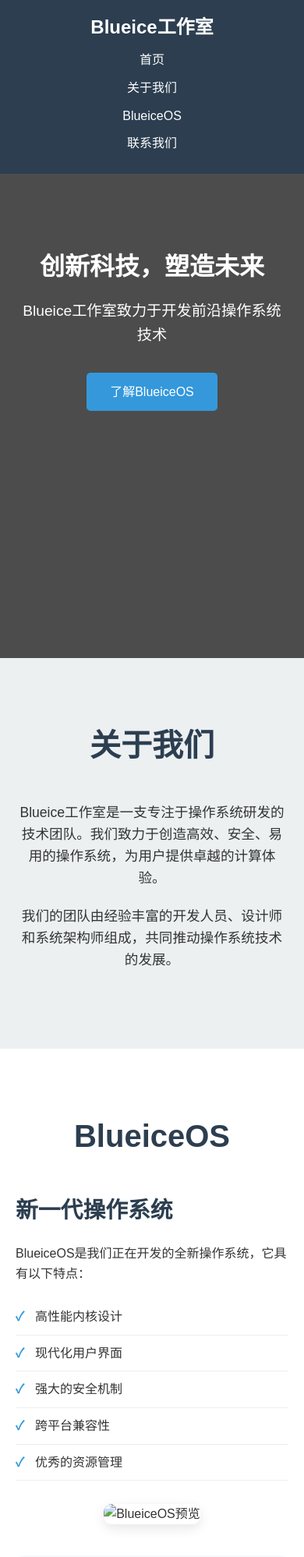
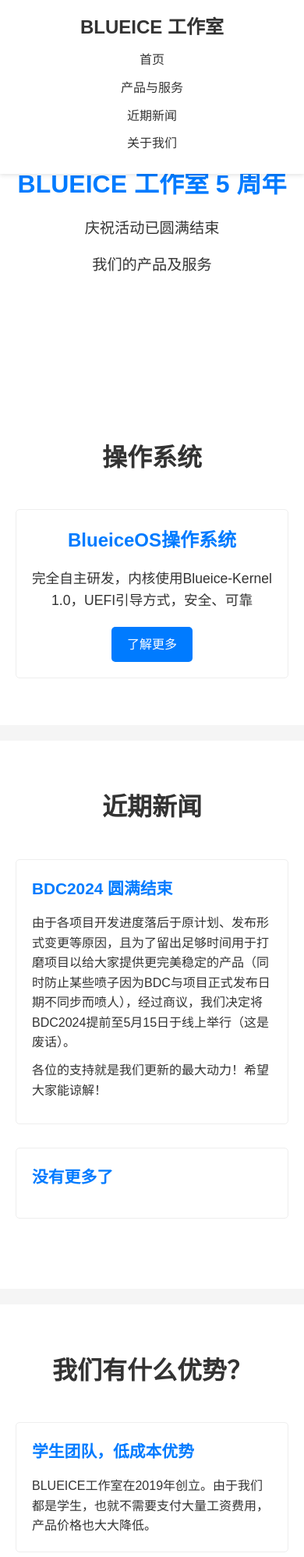
Before and after one commit to SYSTEM-WIN-ZDY/blueice, a plain HTML site: page index.html in a window 390 px wide. Shown: the top 1997 px of the page at 78% size. Drawn offline with Linux system fonts and the light colour scheme.

Commit message:
Redesign website with style similar to xingjisoft.top

```diff
--- a/css/style.css
+++ b/css/style.css
@@ -9,6 +9,7 @@ body {
     font-family: 'Microsoft YaHei', Arial, sans-serif;
     line-height: 1.6;
     color: #333;
+    background-color: #f5f5f5;
 }
 
 .container {
@@ -19,8 +20,8 @@ body {
 
 /* 头部样式 */
 header {
-    background-color: #2c3e50;
-    color: white;
+    background-color: #fff;
+    box-shadow: 0 2px 5px rgba(0,0,0,0.1);
     padding: 1rem 0;
     position: fixed;
     width: 100%;
@@ -32,6 +33,7 @@ header {
     float: left;
     font-size: 1.5rem;
     font-weight: bold;
+    color: #333;
 }
 
 nav {
@@ -48,188 +50,160 @@ nav ul li {
 }
 
 nav ul li a {
-    color: white;
+    color: #333;
     text-decoration: none;
     transition: color 0.3s;
+    font-weight: 500;
 }
 
 nav ul li a:hover {
-    color: #3498db;
+    color: #007bff;
 }
 
 /* 英雄区域样式 */
 .hero {
-    background: linear-gradient(rgba(0, 0, 0, 0.7), rgba(0, 0, 0, 0.7)), url('../images/hero-bg.jpg');
-    background-size: cover;
-    background-position: center;
-    height: 100vh;
+    background-color: #fff;
+    height: 60vh;
     display: flex;
     align-items: center;
     text-align: center;
-    color: white;
+    color: #333;
+    margin-top: 80px;
 }
 
 .hero h2 {
-    font-size: 3rem;
+    font-size: 2.5rem;
     margin-bottom: 1rem;
+    color: #007bff;
 }
 
 .hero p {
     font-size: 1.2rem;
-    margin-bottom: 2rem;
+    margin-bottom: 1rem;
 }
 
-.btn {
-    display: inline-block;
-    background-color: #3498db;
-    color: white;
-    padding: 12px 30px;
-    border-radius: 5px;
-    text-decoration: none;
-    transition: background-color 0.3s;
+/* 产品与服务样式 */
+.products {
+    padding: 60px 0;
+    background-color: #fff;
+    margin-bottom: 20px;
 }
 
-.btn:hover {
-    background-color: #2980b9;
+.products h2 {
+    text-align: center;
+    margin-bottom: 40px;
+    font-size: 2rem;
+    color: #333;
+}
+
+.product-item {
+    max-width: 800px;
+    margin: 0 auto;
+    padding: 20px;
+    border: 1px solid #eee;
+    border-radius: 5px;
+    text-align: center;
+}
+
+.product-item h3 {
+    font-size: 1.5rem;
+    margin-bottom: 15px;
+    color: #007bff;
+}
+
+.product-item p {
+    margin-bottom: 20px;
+    font-size: 1.1rem;
+}
+
+/* 新闻样式 */
+.news {
+    padding: 60px 0;
+    background-color: #fff;
+    margin-bottom: 20px;
+}
+
+.news h2 {
+    text-align: center;
+    margin-bottom: 40px;
+    font-size: 2rem;
+    color: #333;
+}
+
+.news-item {
+    max-width: 800px;
+    margin: 0 auto 30px;
+    padding: 20px;
+    border: 1px solid #eee;
+    border-radius: 5px;
+}
+
+.news-item h3 {
+    font-size: 1.3rem;
+    margin-bottom: 15px;
+    color: #007bff;
+}
+
+.news-item p {
+    margin-bottom: 10px;
+    font-size: 1rem;
 }
 
 /* 关于我们样式 */
 .about {
-    padding: 80px 0;
-    background-color: #ecf0f1;
+    padding: 60px 0;
+    background-color: #fff;
 }
 
-.about h2, .blueiceos h2, .contact h2 {
+.about h2 {
     text-align: center;
     margin-bottom: 40px;
-    font-size: 2.5rem;
-    color: #2c3e50;
+    font-size: 2rem;
+    color: #333;
 }
 
-.about p {
-    text-align: center;
+.advantage {
     max-width: 800px;
-    margin: 0 auto 20px;
-    font-size: 1.1rem;
+    margin: 0 auto 30px;
+    padding: 20px;
+    border: 1px solid #eee;
+    border-radius: 5px;
 }
 
-/* BlueiceOS样式 */
-.blueiceos {
-    padding: 80px 0;
+.advantage h3 {
+    font-size: 1.3rem;
+    margin-bottom: 15px;
+    color: #007bff;
 }
 
-.os-info {
-    display: flex;
-    align-items: center;
-    margin-bottom: 40px;
+.advantage p {
+    font-size: 1rem;
 }
 
-.os-description {
-    flex: 1;
-    padding-right: 30px;
+/* 按钮样式 */
+.btn {
+    display: inline-block;
+    background-color: #007bff;
+    color: white;
+    padding: 10px 20px;
+    border-radius: 5px;
+    text-decoration: none;
+    transition: background-color 0.3s;
+    border: none;
+    cursor: pointer;
 }
 
-.os-description h3 {
-    font-size: 1.8rem;
-    margin-bottom: 20px;
-    color: #2c3e50;
-}
-
-.os-description ul {
-    list-style: none;
-    margin-top: 20px;
-}
-
-.os-description ul li {
-    padding: 10px 0;
-    border-bottom: 1px solid #eee;
-    position: relative;
-    padding-left: 25px;
-}
-
-.os-description ul li:before {
-    content: "✓";
-    color: #3498db;
-    position: absolute;
-    left: 0;
-    font-weight: bold;
-}
-
-.os-image {
-    flex: 1;
-    text-align: center;
-}
-
-.os-image img {
-    max-width: 100%;
-    border-radius: 10px;
-    box-shadow: 0 5px 15px rgba(0,0,0,0.1);
-}
-
-.development-status {
-    background-color: #f8f9fa;
-    padding: 30px;
-    border-radius: 10px;
-    text-align: center;
-}
-
-.development-status h3 {
-    margin-bottom: 20px;
-    color: #2c3e50;
-}
-
-.progress-bar {
-    background-color: #ddd;
-    height: 30px;
-    border-radius: 15px;
-    overflow: hidden;
-    margin: 20px 0;
-}
-
-.progress {
-    background: linear-gradient(to right, #3498db, #2ecc71);
-    height: 100%;
-    display: flex;
-    align-items: center;
-    justify-content: center;
-    color: white;
-    font-weight: bold;
-    border-radius: 15px;
-}
-
-/* 联系我们样式 */
-.contact {
-    padding: 80px 0;
-    background-color: #ecf0f1;
-}
-
-.contact ul {
-    list-style: none;
-    max-width: 600px;
-    margin: 0 auto;
-}
-
-.contact ul li {
-    padding: 15px 0;
-    border-bottom: 1px solid #ddd;
-    font-size: 1.1rem;
-}
-
-.contact ul li a {
-    color: #3498db;
-    text-decoration: none;
-}
-
-.contact ul li a:hover {
-    text-decoration: underline;
+.btn:hover {
+    background-color: #0056b3;
 }
 
 /* 底部样式 */
 footer {
-    background-color: #2c3e50;
-    color: white;
+    background-color: #fff;
+    color: #333;
     text-align: center;
     padding: 20px 0;
+    border-top: 1px solid #eee;
 }
 
 /* 响应式设计 */
@@ -254,12 +228,7 @@ footer {
         font-size: 2rem;
     }
 
-    .os-info {
-        flex-direction: column;
-    }
-
-    .os-description {
-        padding-right: 0;
-        margin-bottom: 30px;
+    .hero {
+        height: 50vh;
     }
 }
--- a/index.html
+++ b/index.html
@@ -3,19 +3,19 @@
 <head>
     <meta charset="UTF-8">
     <meta name="viewport" content="width=device-width, initial-scale=1.0">
-    <title>Blueice工作室 - BlueiceOS</title>
+    <title>Blueice工作室 | BLUEICE Studio</title>
     <link rel="stylesheet" href="css/style.css">
 </head>
 <body>
     <header>
         <div class="container">
-            <h1 class="logo">Blueice工作室</h1>
+            <h1 class="logo">BLUEICE 工作室</h1>
             <nav>
                 <ul>
                     <li><a href="#home">首页</a></li>
+                    <li><a href="#products">产品与服务</a></li>
+                    <li><a href="#news">近期新闻</a></li>
                     <li><a href="#about">关于我们</a></li>
-                    <li><a href="#blueiceos">BlueiceOS</a></li>
-                    <li><a href="#contact">联系我们</a></li>
                 </ul>
             </nav>
         </div>
@@ -23,63 +23,58 @@
 
     <section id="home" class="hero">
         <div class="container">
-            <h2>创新科技，塑造未来</h2>
-            <p>Blueice工作室致力于开发前沿操作系统技术</p>
-            <a href="#blueiceos" class="btn">了解BlueiceOS</a>
+            <h2>BLUEICE 工作室 5 周年</h2>
+            <p>庆祝活动已圆满结束</p>
+            <p>我们的产品及服务</p>
+        </div>
+    </section>
+
+    <section id="products" class="products">
+        <div class="container">
+            <h2>操作系统</h2>
+            <div class="product-item">
+                <h3>BlueiceOS操作系统</h3>
+                <p>完全自主研发，内核使用Blueice-Kernel 1.0，UEFI引导方式，安全、可靠</p>
+                <a href="#" class="btn">了解更多</a>
+            </div>
+        </div>
+    </section>
+
+    <section id="news" class="news">
+        <div class="container">
+            <h2>近期新闻</h2>
+            <div class="news-item">
+                <h3>BDC2024 圆满结束</h3>
+                <p>由于各项目开发进度落后于原计划、发布形式变更等原因，且为了留出足够时间用于打磨项目以给大家提供更完美稳定的产品（同时防止某些喷子因为BDC与项目正式发布日期不同步而喷人），经过商议，我们决定将BDC2024提前至5月15日于线上举行（这是废话）。</p>
+                <p>各位的支持就是我们更新的最大动力！希望大家能谅解！</p>
+            </div>
+            <div class="news-item">
+                <h3>没有更多了</h3>
+            </div>
         </div>
     </section>
 
     <section id="about" class="about">
         <div class="container">
-            <h2>关于我们</h2>
-            <p>Blueice工作室是一支专注于操作系统研发的技术团队。我们致力于创造高效、安全、易用的操作系统，为用户提供卓越的计算体验。</p>
-            <p>我们的团队由经验丰富的开发人员、设计师和系统架构师组成，共同推动操作系统技术的发展。</p>
-        </div>
-    </section>
-
-    <section id="blueiceos" class="blueiceos">
-        <div class="container">
-            <h2>BlueiceOS</h2>
-            <div class="os-info">
-                <div class="os-description">
-                    <h3>新一代操作系统</h3>
-                    <p>BlueiceOS是我们正在开发的全新操作系统，它具有以下特点：</p>
-                    <ul>
-                        <li>高性能内核设计</li>
-                        <li>现代化用户界面</li>
-                        <li>强大的安全机制</li>
-                        <li>跨平台兼容性</li>
-                        <li>优秀的资源管理</li>
-                    </ul>
-                </div>
-                <div class="os-image">
-                    <img src="images/os-preview.png" alt="BlueiceOS预览">
-                </div>
+            <h2>我们有什么优势？</h2>
+            <div class="advantage">
+                <h3>学生团队，低成本优势</h3>
+                <p>BLUEICE工作室在2019年创立。由于我们都是学生，也就不需要支付大量工资费用，产品价格也大大降低。</p>
             </div>
-            <div class="development-status">
-                <h3>开发状态</h3>
-                <p>目前BlueiceOS正处于积极开发阶段，我们正在不断完善系统功能和用户体验。</p>
-                <div class="progress-bar">
-                    <div class="progress" style="width: 65%">65%</div>
-                </div>
+            <div class="advantage">
+                <h3>品质保证</h3>
+                <p>在价格降低的同时，品质也不输大厂。我们保证我们的产品即便是免费的，也校验过每一项功能。即便我们没有校验出所有的问题，也会第一时间受理并修复任何人的报告。</p>
             </div>
-        </div>
-    </section>
-
-    <section id="contact" class="contact">
-        <div class="container">
-            <h2>联系我们</h2>
-            <p>如果您对我们的项目感兴趣或有任何问题，请通过以下方式联系我们：</p>
-            <ul>
-                <li>GitHub: <a href="https://github.com/SYSTEM-WIN-ZDY/blueice">SYSTEM-WIN-ZDY/blueice</a></li>
-                <li>邮箱: contact@blueice.dev</li>
-            </ul>
+            <div class="advantage">
+                <h3>技术创新</h3>
+                <p>我们的技术也堪比大厂，例如我们发明的BRMU锁存器速度高达320Gbps！双通道更是高达640Tbps！遥遥领先DDR5！</p>
+            </div>
         </div>
     </section>
 
     <footer>
         <div class="container">
-            <p>&copy; 2023 Blueice工作室. 保留所有权利.</p>
+            <p>&copy; 2024 BLUEICE工作室. 保留所有权利.</p>
         </div>
     </footer>
 </body>
```
Also changed, not shown: images/logo.png (added), 1 other file.
